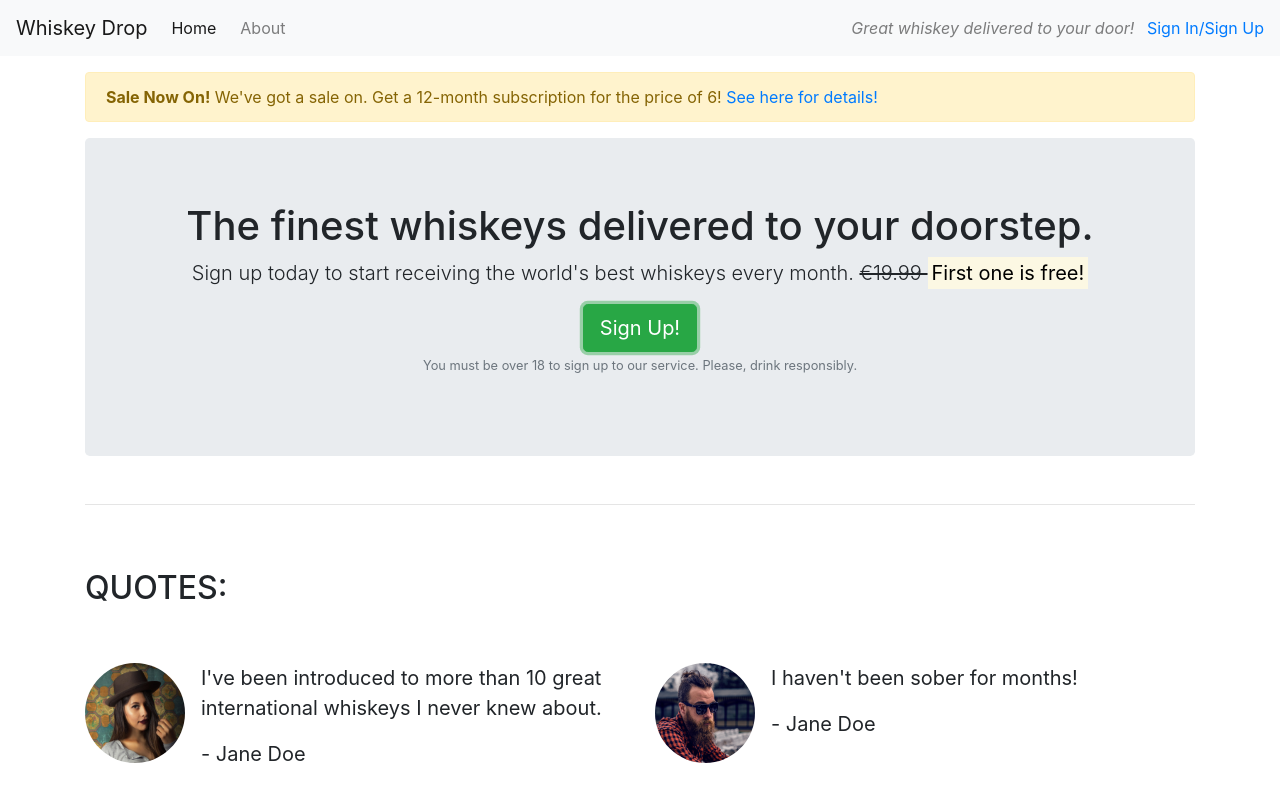
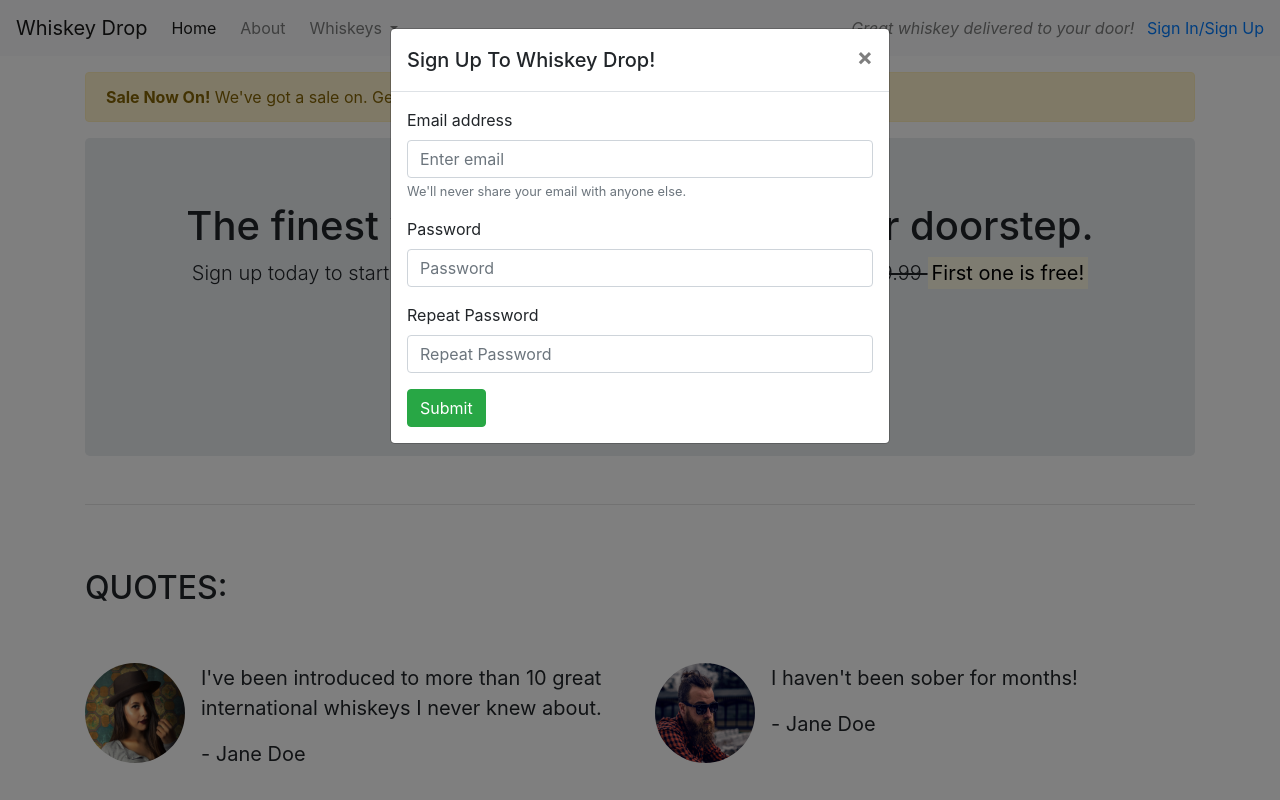
Before and after one commit to Saraholoughlin5/bootstrap4, a plain HTML site: page index.html in a window 1280 px wide. Both pictures are taken after a click on the button "Sign Up!". Shown: the top 800 px of the page. Drawn offline with nearby package versions, Linux system fonts and the light colour scheme.

Commit message:
js added

```diff
--- a/index.html
+++ b/index.html
@@ -10,17 +10,34 @@
 	<script src="https://stackpath.bootstrapcdn.com/bootstrap/4.3.1/js/bootstrap.min.js"
 		integrity="sha384-JjSmVgyd0p3pXB1rRibZUAYoIIy6OrQ6VrjIEaFf/nJGzIxFDsf4x0xIM+B07jRM" crossorigin="anonymous">
 	</script>
-    <link rel="stylesheet" href="https://use.fontawesome.com/releases/v5.6.3/css/all.css" integrity="sha384-UHRtZLI+pbxtHCWp1t77Bi1L4ZtiqrqD80Kn4Z8NTSRyMA2Fd33n5dQ8lWUE00s/" crossorigin="anonymous"/>
+	<link rel="stylesheet" href="https://use.fontawesome.com/releases/v5.6.3/css/all.css"
+		integrity="sha384-UHRtZLI+pbxtHCWp1t77Bi1L4ZtiqrqD80Kn4Z8NTSRyMA2Fd33n5dQ8lWUE00s/" crossorigin="anonymous" />
 </head>
 
 <body>
 	<nav class="navbar navbar-light bg-light navbar-expand-sm">
 		<a href="/" class="navbar-brand">Whiskey Drop</a>
+		<button class="navbar-toggler ml-auto" type="button" data-toggle="collapse" data-target="#navbarNavDropdown" aria-controls="navbarNavDropdown" aria-expanded="false" aria-label="Toggle navigation">
+        <span class="navbar-toggler-icon"></span></button>
+
+		<div class="collapse navbar-collapse" id="navbarNavDropdown">
 			<ul class="navbar-nav mr-auto">
 				<li class="active nav-item mr-2"><a class="nav-link" href="/">Home</a></li>
 				<li class="nav-item mr-2"><a class="nav-link" href="/about">About</a></li>
+                <li class="nav-item dropdown">
+                    <a class="nav-link dropdown-toggle" href="#" id="navbarDropdownMenuLink" role="button" data-toggle="dropdown" aria-haspopup="true" aria-expanded="false">
+          Whiskeys
+        </a>
+                    <div class="dropdown-menu" aria-labelledby="navbarDropdownMenuLink">
+                        <a class="dropdown-item" href="#">Irish</a>
+                        <a class="dropdown-item" href="#">Scotch</a>
+                        <a class="dropdown-item" href="#">Japanese</a>
+                        <a class="dropdown-item" href="#">American</a>
+                    </div>
+                </li>
 				<li class="nav-item mr-2 d-block d-sm-none"><a class="nav-link" href="/login">Sign In/Sign Up</a></li>
 			</ul>
+		</div>
 		<div class="d-none d-md-block">
 			<p class="navbar-text my-auto mr-2"><i>Great whiskey delivered to your door!</i></p>
 			<a href="/login">Sign In/Sign Up</a>
@@ -29,7 +46,8 @@
 	<article class="container mt-3">
 		<div class="row d-none d-sm-block">
 			<div class="col-12">
-                <div class="alert alert-warning"><strong>Sale Now On!</strong> We've got a sale on. Get a 12-month subscription for the price of 6! <a href="">See here for details!</a></div>
+				<div class="alert alert-warning"><strong>Sale Now On!</strong> We've got a sale on. Get a 12-month
+					subscription for the price of 6! <a href="">See here for details!</a></div>
 			</div>
 		</div>
 		<!-- Callout -->
@@ -41,7 +59,7 @@
 						<s class="d-none d-sm-inline">€19.99 </s>
 						<span class="d-inline d-sm-none"><br></span>
 						<strong><mark>First one is free!</mark></strong></p>
-					<button class="btn btn-success btn-lg">Sign Up!</button>
+					<button class="btn btn-success btn-lg" data-toggle="modal" data-target="#signUpModal">Sign Up!</button>
 					<p class="text-muted">
 						<small>You must be over 18 to sign up to our service. Please, drink responsibly.</small></p>
 				</section>
@@ -102,7 +120,8 @@
 			<div class="row">
 				<div class="col-12 col-md-6 col-lg-4">
 					<div class="feature">
-						<h3><i class="fas fa-gift d-none d-sm-block"></i> Feature 1 <span class="badge badge-success">NEW!</span></h3>
+						<h3><i class="fas fa-gift d-none d-sm-block"></i> Feature 1
+							<span class="badge badge-success">NEW!</span></h3>
 						<p>Lorem ipsum dolor sit amet, consectetur adipiscing elit, sed do eiusmod tempor incididunt
 							ut labore et dolore magna aliqua. Ut enim ad minim veniam, quis nostrud exercitation ullamco
 							laboris nisi ut aliquip ex ea commodo consequat.</p>
@@ -167,6 +186,49 @@
 			<!-- /.monthly-favorites -->
 		</section>
 	</article>
+
+    <div class="modal" tabindex="-1" role="dialog" id="signUpModal">
+  <div class="modal-dialog" role="document">
+    <div class="modal-content">
+      <div class="modal-header">
+        <h5 class="modal-title">Sign Up To Whiskey Drop!</h5>
+        <button type="button" class="close" data-dismiss="modal" aria-label="Close">
+          <span aria-hidden="true">&times;</span>
+        </button>
+      </div>
+      <div class="modal-body">
+        <form>
+  <div class="form-group">
+    <label for="exampleInputEmail1">Email address</label>
+    <input type="email" class="form-control" id="exampleInputEmail1" aria-describedby="emailHelp" placeholder="Enter email">
+    <small id="emailHelp" class="form-text text-muted">We'll never share your email with anyone else.</small>
+  </div>
+  <div class="form-group">
+    <label for="password">Password</label>
+    <input type="password" class="form-control" id="password" placeholder="Password">
+  </div>
+   <div class="form-group">
+    <label for="repeatPassword">Repeat Password</label>
+    <input type="password" class="form-control" id="repeatPassword" placeholder="Repeat Password">
+  </div>
+
+  <button type="submit" class="btn btn-success">Submit</button>
+</form>
+      </div>
+
+    </div>
+  </div>
+</div>
+
+	<script src="https://code.jquery.com/jquery-3.3.1.slim.min.js"
+		integrity="sha384-q8i/X+965DzO0rT7abK41JStQIAqVgRVzpbzo5smXKp4YfRvH+8abtTE1Pi6jizo" crossorigin="anonymous">
+	</script>
+	<script src="https://cdnjs.cloudflare.com/ajax/libs/popper.js/1.14.7/umd/popper.min.js"
+		integrity="sha384-UO2eT0CpHqdSJQ6hJty5KVphtPhzWj9WO1clHTMGa3JDZwrnQq4sF86dIHNDz0W1" crossorigin="anonymous">
+	</script>
+	<script src="https://stackpath.bootstrapcdn.com/bootstrap/4.3.1/js/bootstrap.min.js"
+		integrity="sha384-JjSmVgyd0p3pXB1rRibZUAYoIIy6OrQ6VrjIEaFf/nJGzIxFDsf4x0xIM+B07jRM" crossorigin="anonymous">
+	</script>
 </body>
 
 </html>
```
Lines whose indentation alone changed are shown as unchanged.
